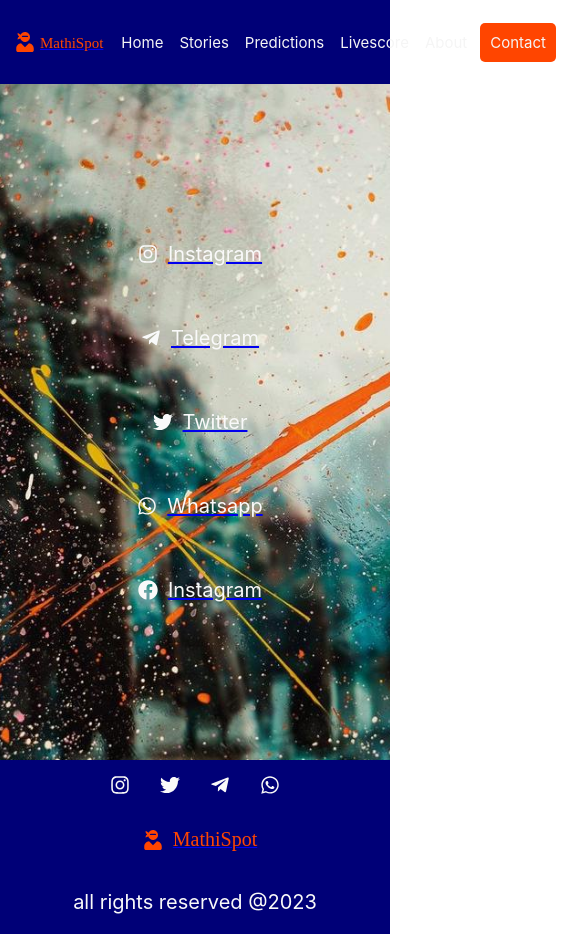
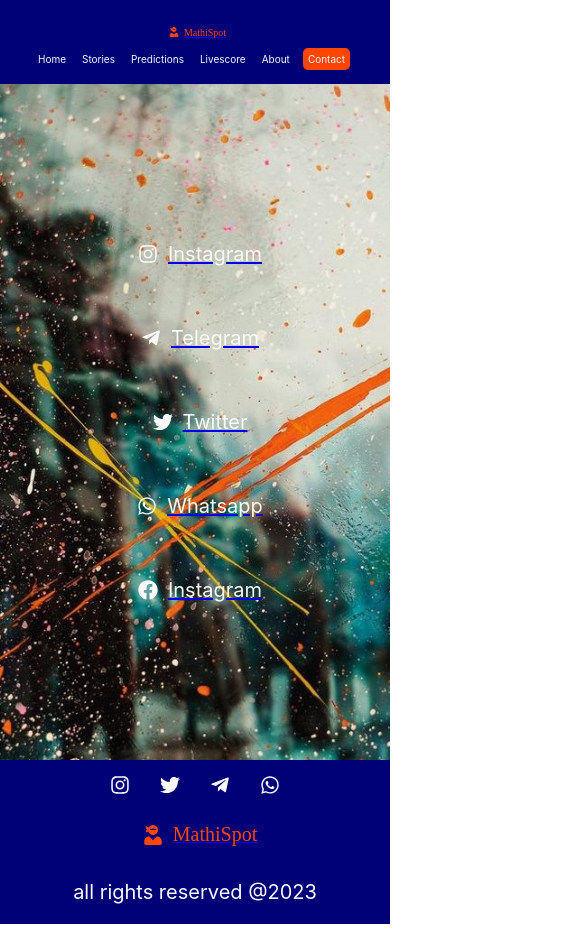
Before and after one commit to mathinez94/mathispot, a React (Create React App) app: page /contact in a window 390 px wide. Shown: the whole page, 561 px wide, since content can reach past the window. Built offline with nearby package versions, Linux system fonts and the light colour scheme.

Commit message:
navbar rearranged for media screen

```diff
--- a/src/copmponents/navbar/Navbar.css
+++ b/src/copmponents/navbar/Navbar.css
@@ -48,20 +48,21 @@
         height: 10vh;
         background: #007;
         display: flex;
+        flex-direction: column;
         align-items: center;
-        justify-content: space-between;
+        justify-content:center;
         color: #f6f6f6;
     }
     .logo{
-        font-size: 15px;
-        margin: 10px;
+        font-size: 10px;
+        margin: 5px;
         display: flex;
         align-items: center;
         justify-content: center;
     }
     .logo-logo{
         margin: 5px;
-        font-size: 20PX;
+        font-size: 10PX;
         color: orangered;
     }
     .logo-text{
@@ -69,18 +70,18 @@
         color: orangered;
     }
     .navbar nav{
-       margin-right: 10px;
+       margin-right: 5px;
     }
     .navlinks{
         color: whitesmoke;
         text-decoration: none;
-        font-size: 15px;
+        font-size: 10px;
         margin: 5px;
         padding: 3px;
     }
     nav a.active{
         background-color: orangered;
-        padding: 10px;
+        padding: 5px;
         border: none;
         border-radius: 5px;
     }
```
